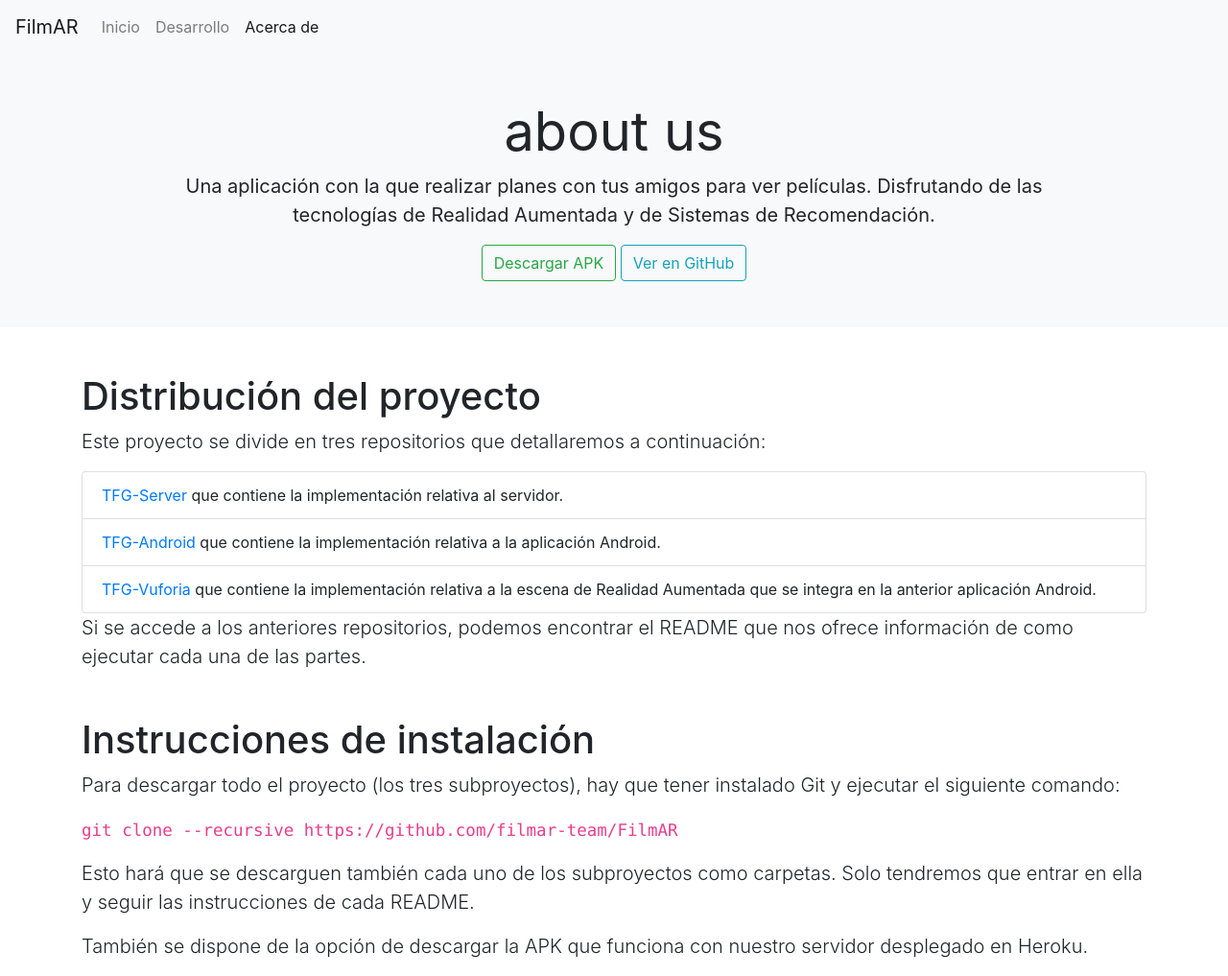
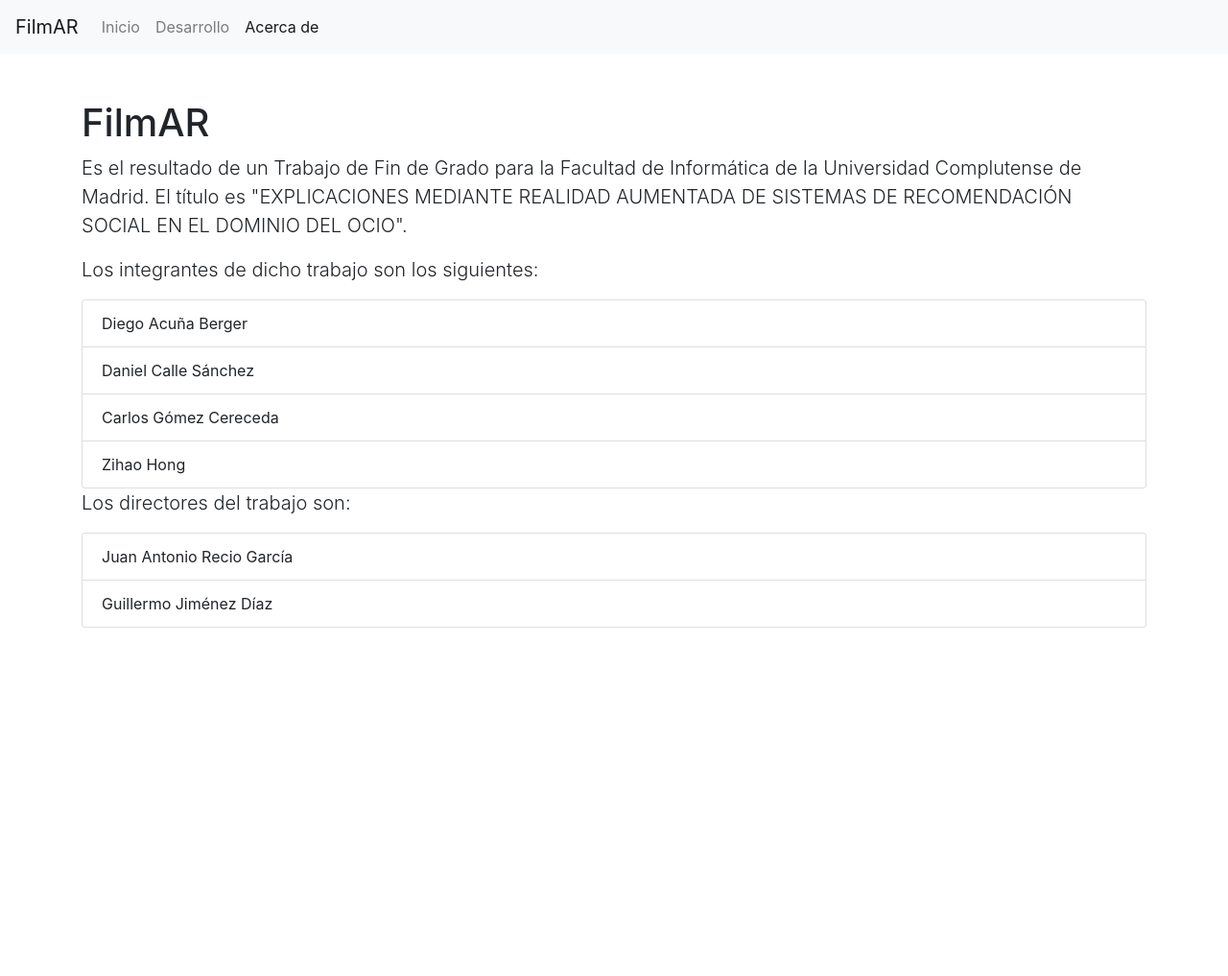
Before and after one commit to filmar-team/FilmAR, a plain HTML site: page docs/html/about_us.html in a window 1280 px wide. Shown: the whole page at 96% size. After the commit the page ends 800 px from the top, so only its background shows below. Drawn offline with Linux system fonts and the light colour scheme.

Commit message:
develop and about us

```diff
--- a/docs/html/about_us.html
+++ b/docs/html/about_us.html
@@ -34,67 +34,27 @@
         </div>
     </nav>
 
-    <div class="position-relative overflow-hidden text-center bg-light">
-        <div class="col-md-10 p-lg-5 mx-auto ">
-            <h1 class="display-4 font-weight-normal">about us</h1>
-            <p class="lead font-weight-normal">
-                Una aplicación con la que realizar planes con tus amigos para ver
-                películas.
-                Disfrutando de las tecnologías de Realidad Aumentada y de Sistemas de Recomendación.
-            </p>
-            <a class="btn btn-outline-success" href="./FilmAR.apk">Descargar APK</a>
-            <a class="btn btn btn-outline-info" href="https://github.com/filmar-team/FilmAR">Ver en GitHub</a>
-        </div>
-        <div class="product-device shadow-sm d-none d-md-block"></div>
-        <div class="product-device product-device-2 shadow-sm d-none d-md-block"></div>
-    </div>
-
     <main role="main" class="flex-shrink-0">
         <div class="container">
-            <h1 class="mt-5">Distribución del proyecto</h1>
+            <h1 class="mt-5">FilmAR</h1>
             <p class="lead">
-                Este proyecto se divide en tres repositorios que
-                detallaremos a continuación:
+                Es el resultado de un Trabajo de Fin de Grado para la Facultad
+                de Informática de la Universidad Complutense de Madrid.
+                El título es "EXPLICACIONES MEDIANTE REALIDAD AUMENTADA DE
+                SISTEMAS DE RECOMENDACIÓN SOCIAL EN EL DOMINIO DEL OCIO".
             </p>
+            <p class="lead">Los integrantes de dicho trabajo son los siguientes:</p>
             <ul class="list-group">
-                <li class="list-group-item">
-                    <a href="https://github.com/DanielCalle/TFG-Server">TFG-Server</a>
-                    que contiene la implementación relativa al servidor.
-                </li>
-                <li class="list-group-item">
-                    <a href="https://github.com/DanielCalle/TFG-Android">TFG-Android</a>
-                    que contiene la implementación relativa a la aplicación Android.
-                </li>
-                <li class="list-group-item">
-                    <a href="https://github.com/DanielCalle/TFG-Vuforia">TFG-Vuforia</a>
-                    que contiene la implementación relativa a la escena de Realidad
-                    Aumentada que se integra en la anterior aplicación Android.
-                </li>
+                <li class="list-group-item">Diego Acuña Berger</li>
+                <li class="list-group-item">Daniel Calle Sánchez</li>
+                <li class="list-group-item">Carlos Gómez Cereceda</li>
+                <li class="list-group-item">Zihao Hong</li>
             </ul>
-            <p class="lead">
-                Si se accede a los anteriores repositorios, podemos encontrar el
-                README que nos ofrece información de como ejecutar cada una de
-                las partes.
-            </p>
-
-            <h1 class="mt-5">Instrucciones de instalación</h1>
-            <p class="lead">
-                Para descargar todo el proyecto (los tres subproyectos), hay que tener
-                instalado Git y ejecutar el siguiente comando:
-            </p>
-            <p class="lead">
-                <code>git clone --recursive https://github.com/filmar-team/FilmAR</code>
-            </p>
-            <p class="lead">
-                Esto hará que se descarguen también cada uno de los subproyectos como
-                carpetas. Solo tendremos que entrar en ella y seguir las instrucciones
-                de cada README.
-            </p>
-            <p class="lead">
-                También se dispone de la opción de descargar la APK que funciona con
-                nuestro servidor desplegado en Heroku.
-            </p>
-
+            <p class="lead">Los directores del trabajo son:</p>
+            <ul class="list-group">
+                <li class="list-group-item">Juan Antonio Recio García</li>
+                <li class="list-group-item">Guillermo Jiménez Díaz</li>
+            </ul>
         </div>
     </main>
 
```
Also changed, not shown: docs/html/develop.html (+0 -15 lines).
